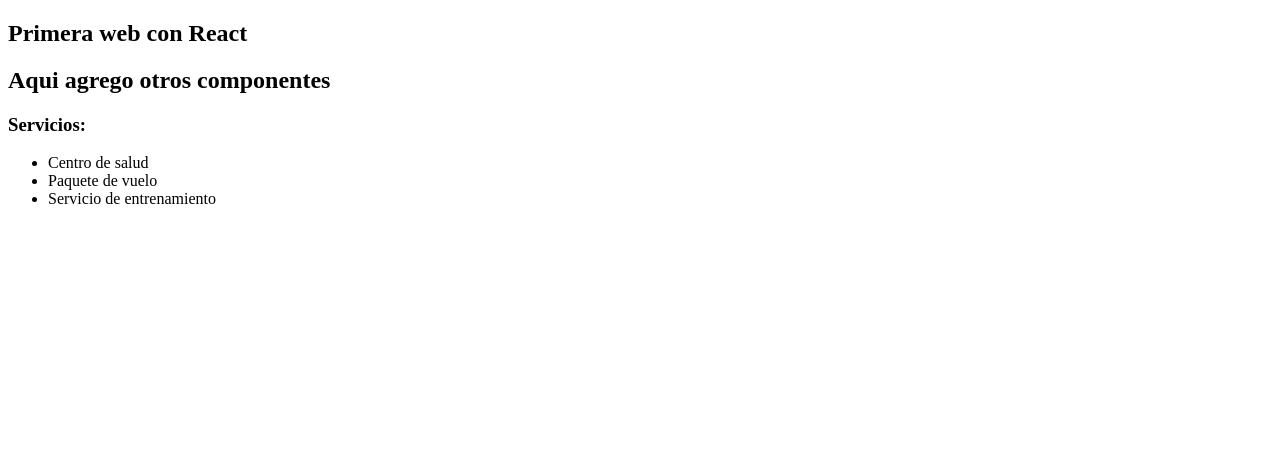
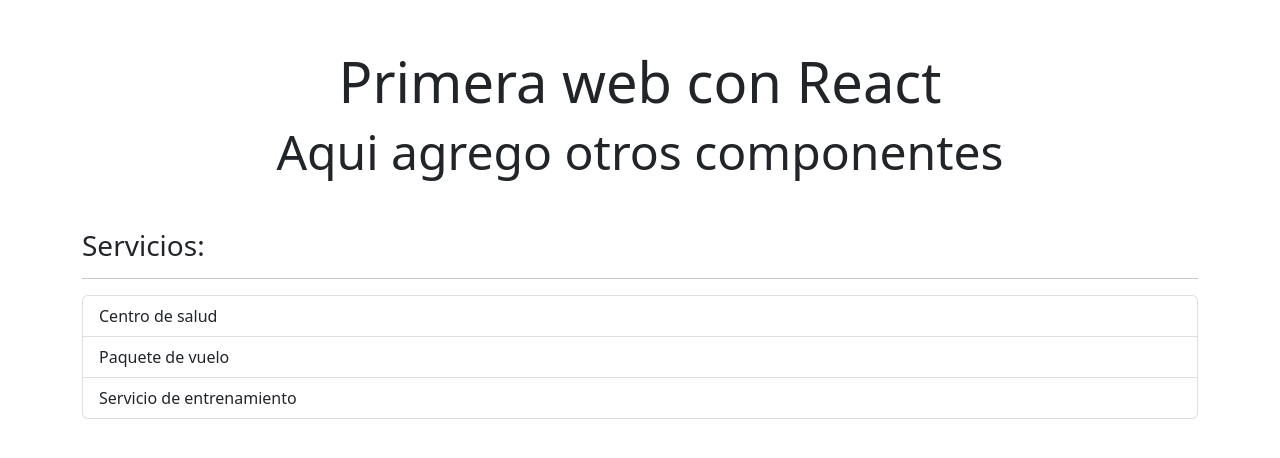
Before and after one commit to estebanrm1/primerAppReact, a React (Vite) app: page / in a window 1280 px wide. Shown: the top 458 px of the page. Built offline with nearby package versions, Linux system fonts and the light colour scheme.

Commit message:
Agregue react-bootstrap al proyecto

```diff
--- a/package.json
+++ b/package.json
@@ -10,7 +10,9 @@
     "preview": "vite preview"
   },
   "dependencies": {
+    "bootstrap": "^5.2.3",
     "react": "^18.2.0",
+    "react-bootstrap": "^2.7.4",
     "react-dom": "^18.2.0"
   },
   "devDependencies": {
--- a/src/App.jsx
+++ b/src/App.jsx
@@ -1,17 +1,22 @@
 import './App.css'
 import Lista from './components/Lista';
 import Titulos from './components/Titulos';
+import 'bootstrap/dist/css/bootstrap.min.css';
 
 function App() {
-    //Aqui va la logica del componente
+  //Aqui va la logica del componente
   return (
     //Puedo escribir algo de logica
     <>
       {/* Esto es un comentario del html */}
-      <Titulos></Titulos>
-      {/* <Titulos/> */}
-      <h3>Servicios:</h3>
-      <Lista/>
+      <section className='container'>
+        <Titulos></Titulos>
+        {/* <Titulos/> */}
+        <h3>Servicios:</h3>
+        <hr/>
+        <Lista />
+      </section>
+
     </>
   )
 }
--- a/src/components/Lista.jsx
+++ b/src/components/Lista.jsx
@@ -1,9 +1,9 @@
 const Lista = () => {
     return (
-        <ul>
-            <li>Centro de salud</li>
-            <li>Paquete de vuelo</li>
-            <li>Servicio de entrenamiento</li>
+        <ul className="list-group">
+            <li className="list-group-item">Centro de salud</li>
+            <li className="list-group-item">Paquete de vuelo</li>
+            <li className="list-group-item">Servicio de entrenamiento</li>
         </ul>
     );
 };
--- a/src/components/Titulos.jsx
+++ b/src/components/Titulos.jsx
@@ -1,8 +1,8 @@
 const Titulos = () => {
     return (
-        <section>
-        <h1>Primera web con React</h1>
-        <h2>Aqui agrego otros componentes</h2>
+        <section className="text-center my-5">
+        <h1 className="display-4">Primera web con React</h1>
+        <h2 className="display-5">Aqui agrego otros componentes</h2>
     </section>
     );
 };
```
Also changed, not shown: 1 other file (tests, documents, lock files or other folders).
